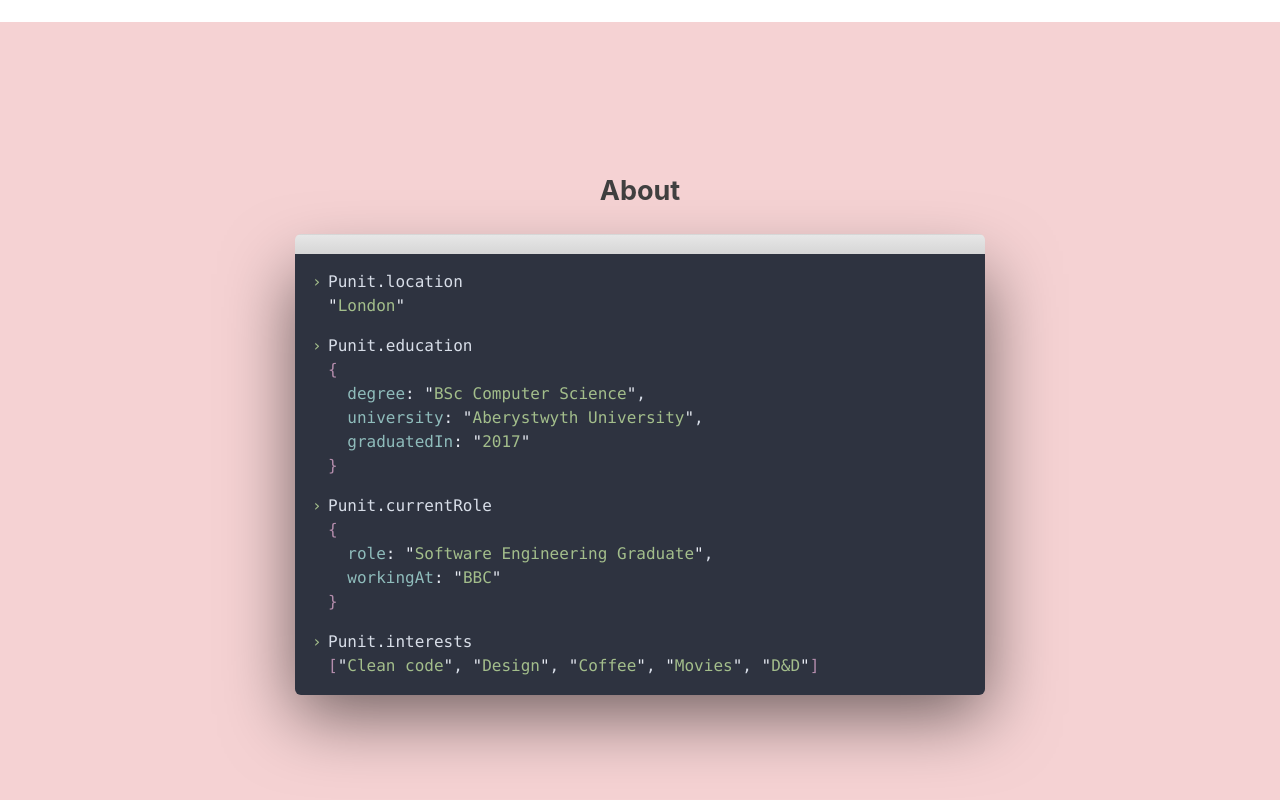
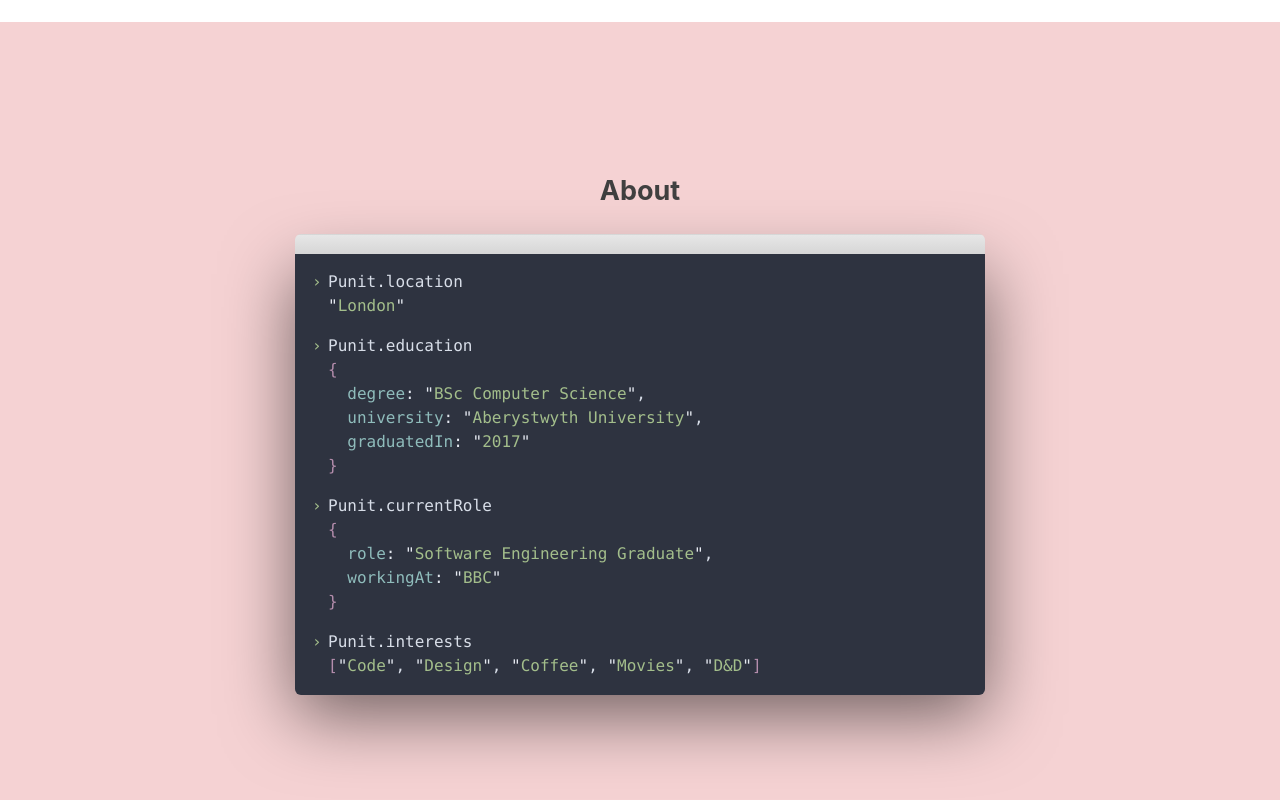
Before and after one commit to punit-shah/punit-shah.github.io, a React (Create React App) app: page / in a window 1280 px wide. Shown: the part 778-1578 px from the top of the page. Built offline with nearby package versions, Linux system fonts and the light colour scheme.

Commit message:
Use index for array list item keys & conditionally render CodeString

```diff
--- a/src/components/CodeList.js
+++ b/src/components/CodeList.js
@@ -25,9 +25,13 @@ const CodeList = ({ type, data }) => {
       return <ul className="CodeList-object">{objectProps}</ul>;
 
     case 'array':
-      const arrayElements = data.map(element => (
-        <li className="CodeList-array-element" key={element}>
-          <CodeString>{element}</CodeString>
+      const arrayElements = data.map((element, index) => (
+        <li className="CodeList-array-element" key={index}>
+          {typeof element === 'string' ? (
+            <CodeString>{element}</CodeString>
+          ) : (
+            element
+          )}
         </li>
       ));
       return <ul className="CodeList-array">{arrayElements}</ul>;
--- a/src/sections/About.js
+++ b/src/sections/About.js
@@ -38,7 +38,7 @@ const About = () => (
         <dd className="About-console-output">
           <CodeList
             type="array"
-            data={['Clean code', 'Design', 'Coffee', 'Movies', 'D&D']}
+            data={['Code', 'Design', 'Coffee', 'Movies', 'D&D']}
           />
         </dd>
       </dl>
```
